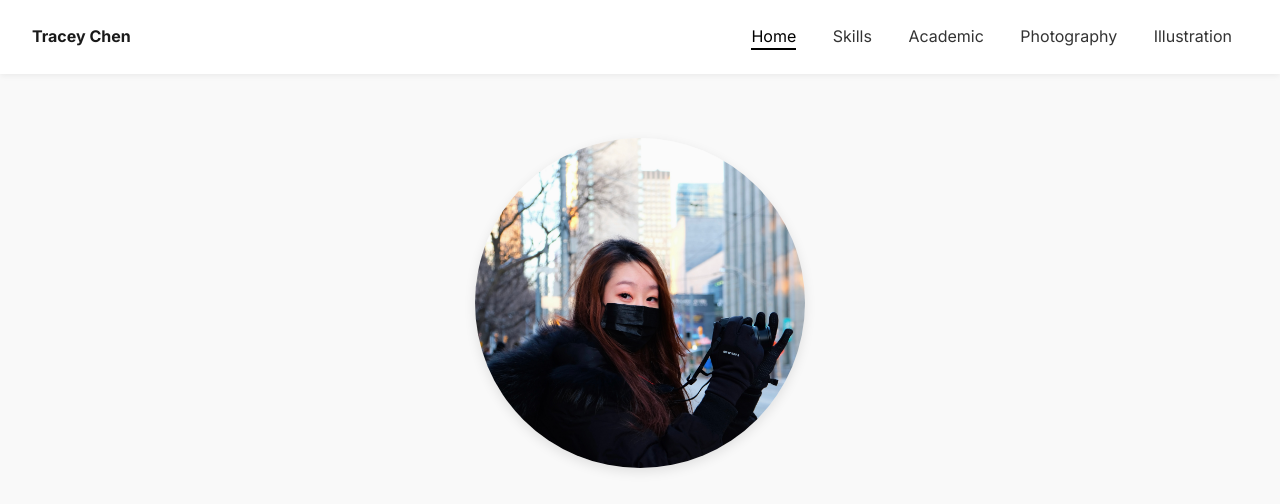
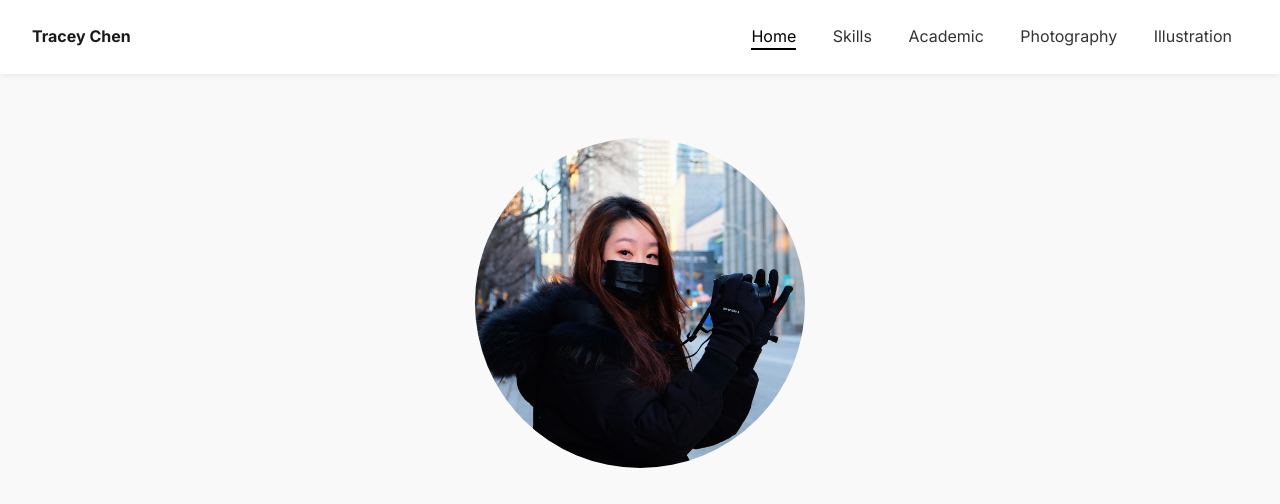
Before and after one commit to traceyyyychen/Tracey-Chen-Portfolio, a plain HTML site: page index.html in a window 1280 px wide. Shown: the top 504 px of the page. Drawn offline with Linux system fonts and the light colour scheme.

Commit message:
Update index.html

```diff
--- a/index.html
+++ b/index.html
@@ -60,7 +60,7 @@
       height: 330px;
       border-radius: 50%;
       object-fit: cover;
-      object-position: center -40px;
+      object-position: center
       box-shadow: 0 4px 12px rgba(0,0,0,0.1);
       margin-bottom: 2rem;
 }
```
